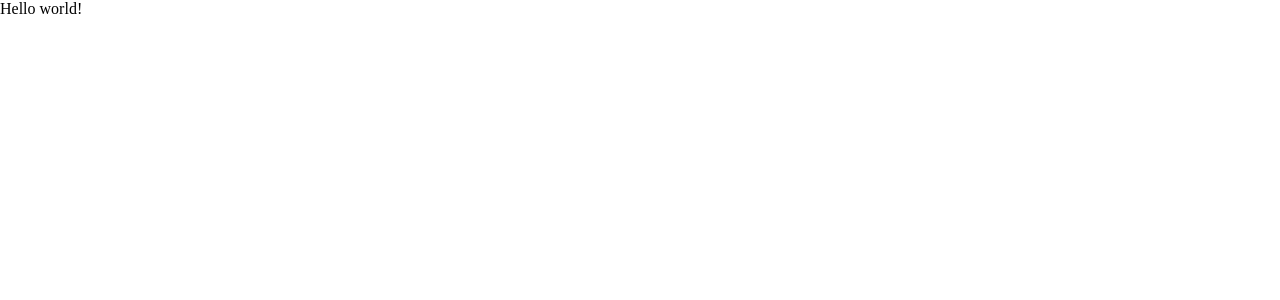
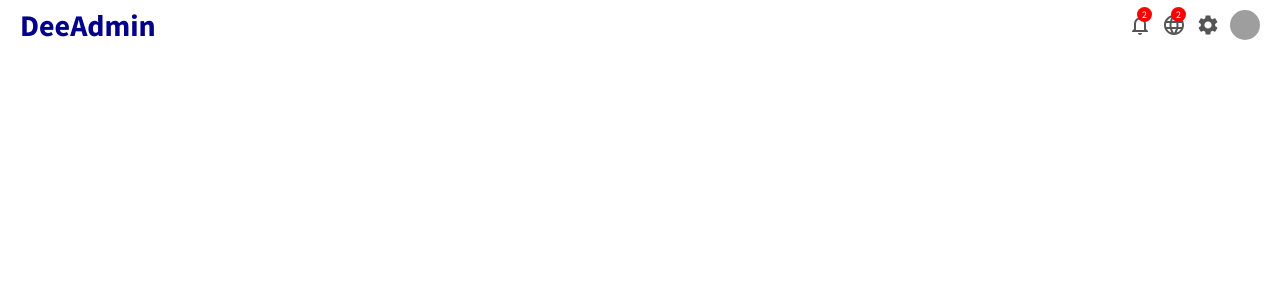
Before and after one commit to Manuelkpatsu/react-admin-dashboard, a React (Create React App) app: page / in a window 1280 px wide. Shown: the top 300 px of the page. Built offline with nearby package versions, Linux system fonts and the light colour scheme; grey boxes are pictures that could not be loaded.

Commit message:
Add topbar component

```diff
--- a/package.json
+++ b/package.json
@@ -3,12 +3,15 @@
   "version": "0.1.0",
   "private": true,
   "dependencies": {
+    "@material-ui/core": "^4.12.3",
+    "@material-ui/icons": "^4.11.2",
     "@testing-library/jest-dom": "^5.11.4",
     "@testing-library/react": "^11.1.0",
     "@testing-library/user-event": "^12.1.10",
     "react": "^17.0.2",
     "react-dom": "^17.0.2",
     "react-scripts": "4.0.3",
+    "recharts": "^2.1.3",
     "web-vitals": "^1.0.1"
   },
   "scripts": {
--- a/public/index.html
+++ b/public/index.html
@@ -5,12 +5,14 @@
   <meta charset="utf-8" />
   <meta name="viewport" content="width=device-width, initial-scale=1" />
   <meta name="description" content="Web site created using create-react-app" />
+  <link href="https://fonts.googleapis.com/css2?family=Source+Sans+Pro:wght@200;300;400;600;700;900&display=swap" rel="stylesheet">
   <style>
     * {
+      font-family: 'Source Sans Pro', sans-serif;
       margin: 0;
     }
   </style>
-  <title>React App</title>
+  <title>React Admin Dashboard</title>
 </head>
 
 <body>
--- a/src/App.jsx
+++ b/src/App.jsx
@@ -1,5 +1,11 @@
+import Topbar from "./components/topbar/Topbar"
+
 const App = () => {
-  return <div>Hello world!</div>;
+    return (
+        <div>
+          <Topbar />
+        </div>
+    );
 };
 
 export default App;
--- /dev/null
+++ b/src/components/topbar/Topbar.jsx
@@ -0,0 +1,30 @@
+import { Language, NotificationsNone, Settings } from '@material-ui/icons'
+import './topbar.css'
+
+const Topbar = () => {
+    return (
+        <div className="topbar">
+            <div className="topbarWrapper">
+                <div className="topLeft">
+                    <span className="logo">DeeAdmin</span>
+                </div>
+                <div className="topRight">
+                    <div className="topbarIconContainer">
+                        <NotificationsNone />
+                        <span className="topIconBadge">2</span>
+                    </div>
+                    <div className="topbarIconContainer">
+                        <Language />
+                        <span className="topIconBadge">2</span>
+                    </div>
+                    <div className="topbarIconContainer">
+                        <Settings />
+                    </div>
+                    <img src="https://images.pexels.com/photos/1526814/pexels-photo-1526814.jpeg?auto=compress&cs=tinysrgb&dpr=2&w=500" alt="My avatar" className="topAvatar" />
+                </div>
+            </div>
+        </div>
+    )
+}
+
+export default Topbar
--- /dev/null
+++ b/src/components/topbar/topbar.css
@@ -0,0 +1,60 @@
+.topbar {
+    width: 100%;
+    height: 50px;
+    background-color: white;
+    position: sticky;
+    top: 0;
+    z-index: 999;
+}
+
+.topbarWrapper {
+    height: 100%;
+    padding: 0px 20px;
+    display: flex;
+    align-items: center;
+    justify-content: space-between;
+}
+
+.logo {
+    font-weight: bold;
+    font-size: 30px;
+    color: darkblue;
+    cursor: pointer;
+}
+
+.topRight {
+    display: flex;
+    align-content: center;
+    justify-content: center;
+}
+
+.topbarIconContainer {
+    position: relative;
+    cursor: pointer;
+    margin-right: 10px;
+    color: #555;
+    display: flex;
+    align-items: center;
+}
+
+.topIconBadge {
+    width: 15px;
+    height: 15px;
+    position: absolute;
+    top: -3px;
+    right: 0px;
+    background-color: red;
+    color: white;
+    border-radius: 50%;
+    display: flex;
+    align-items: center;
+    justify-content: center;
+    font-size: 10px;
+}
+
+.topAvatar {
+    width: 30px;
+    height: 30px;
+    border-radius: 50%;
+    cursor: pointer;
+}
```
Also changed, not shown: 2 other files (tests, documents, lock files or other folders).
